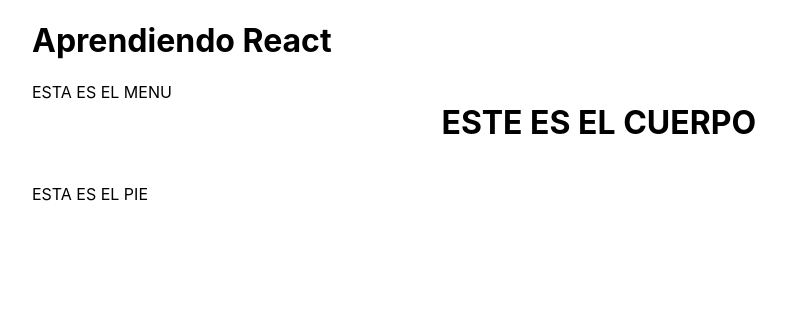
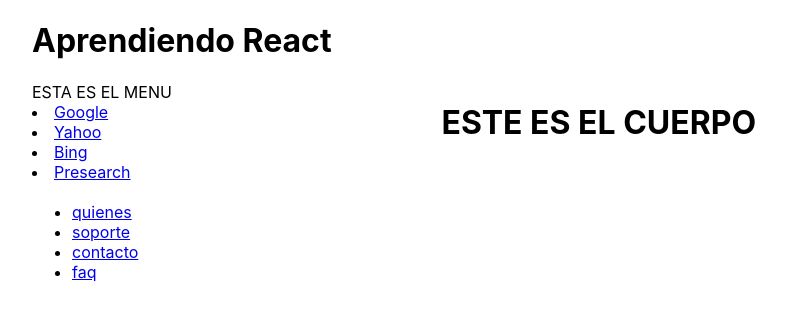
Before and after one commit to vick1410/react1, a React (Create React App) app: page / in a window 1280 px wide. Shown: the top 320 px of the page, without its empty margins (96-882 px from the left). Built offline with nearby package versions, Linux system fonts and the light colour scheme.

Commit message:
listas en functional componentes, clas componentes

```diff
--- /dev/null
+++ b/src/components/Link.js
@@ -0,0 +1,12 @@
+import React from "react";
+
+const Link = (props)=>{
+
+        return (
+            <li>
+                <a href="{props.link.link}">{props.link.name}</a>
+            </li>
+        )
+}
+
+export default Link;
--- a/src/components/Menu.js
+++ b/src/components/Menu.js
@@ -1,10 +1,21 @@
 import React, { Component } from "react";
+import  Opcion  from "./Opcion";
+class Menu extends Component {
 
-class Menu extends Component {
-    render(){
+    render() {
+        const opciones = [
+            { name: 'Google', link: 'google.com' },
+            { name: 'Yahoo', link: 'yahoo.com' },
+            { name: 'Bing', link: 'bing.com' },
+            { name: 'Presearch', link: 'presearch.com' },
+        ];
         return (
             <div className="menu">
                 ESTA ES EL MENU
+
+                {Object.keys(opciones).map(e => {
+                    return <Opcion key={e} opcion={opciones[e]}/>
+                })}
             </div>
         )
     }
--- /dev/null
+++ b/src/components/Opcion.js
@@ -0,0 +1,15 @@
+import React from 'react';
+
+class Opcion extends React.Component {
+    render(){
+        const {link, name} = this.props.opcion
+        return (
+            <li>
+                <a href={link}>{name}</a>
+            </li>
+        )
+
+    }
+}
+
+export default Opcion;
--- a/src/components/Pie.js
+++ b/src/components/Pie.js
@@ -1,13 +1,24 @@
-import React, { Component } from "react";
+import React from "react";
+import Link from "./Link";
 
-class Pie extends Component {
-    render(){
+const Pie = ()=>{
+    const contenidoPie = [
+        {name : "quienes", link : "who.html"},
+        {name : "soporte", link : "help.html"},
+        {name : "contacto", link : "mail.html"},
+        {name : "faq", link : "questions.html"}
+    ]
         return (
-            <div className="foot">
-                ESTA ES EL PIE
+            <div className="foot" >
+                <ul>
+                    {
+                        Object.keys(contenidoPie).map(function (element) {
+                            return <Link key={element} link = {contenidoPie[element]} />
+                        })
+                    }
+                </ul>
             </div>
         )
-    }
 }
 
 export default Pie;
```
